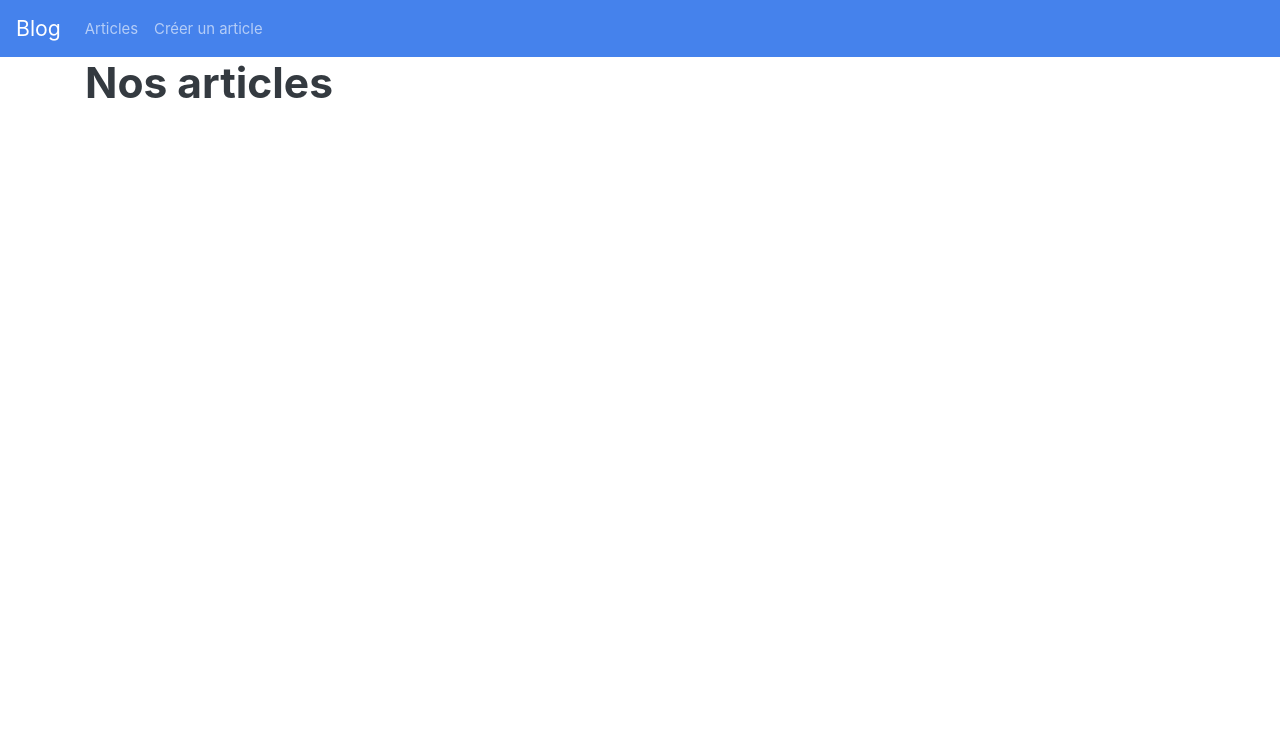
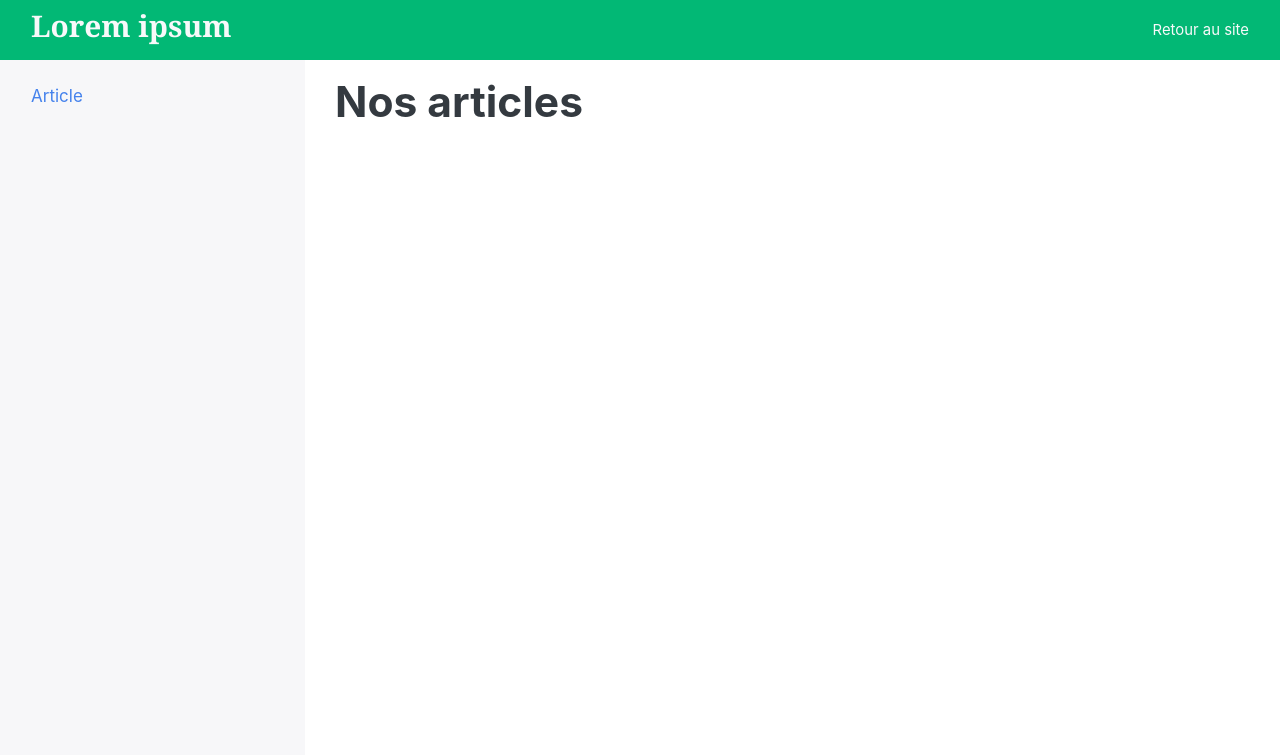
Before and after one commit to FleXoS666/blog_crud, a Symfony app: template templates/admin/article/index.html.twig in a window 1280 px wide. Shown: the top 755 px of the page. Run offline with Twig, Linux system fonts and the light colour scheme; the template is opened without the code that fills it, so the values that code supplies are empty; some libraries are stand-ins or nearby versions.

Commit message:
layout admin et layout site

```diff
--- a/templates/admin/article/create.html.twig
+++ b/templates/admin/article/create.html.twig
@@ -1,5 +1,5 @@
-{% extends 'base.html.twig' %}
-{% block body %}
+{% extends 'admin/layout.html.twig' %}
+{% block content %}
 
     <h1>Création d'un article</h1>
 
--- a/templates/admin/article/index.html.twig
+++ b/templates/admin/article/index.html.twig
@@ -1,8 +1,8 @@
-{% extends 'base.html.twig' %}
+{% extends 'admin/layout.html.twig' %}
 
 {% block title %}Mon blog{% endblock %}
 
-{% block body %}
+{% block content %}
 <h1>Nos articles</h1>
 <section class="articles">
     {% for article in articles %}
--- a/templates/admin/article/show.html.twig
+++ b/templates/admin/article/show.html.twig
@@ -1,5 +1,5 @@
-{% extends 'base.html.twig' %}
-{% block body %}
+{% extends 'admin/layout.html.twig' %}
+{% block content %}
 
 <article>
     <h2>{{ article.title }}</h2>
--- /dev/null
+++ b/templates/admin/layout.html.twig
@@ -0,0 +1,35 @@
+{% extends "base.html.twig" %}
+
+{% block body %}
+
+    <header class="navbar navbar-dark bg-dark">
+        <div class="container-fluid d-flex justify-content-between">
+            <p class="text-light h3">Lorem ipsum</p>
+            <a href="#" class="text-light">Retour au site</a>
+        </div>
+    </header>
+
+    <div class="container-fluid" style="background:linear-gradient(90deg, #f7f7f9 calc(25% - 15px), #fff calc(23.1% - 15px) );">
+
+        <div class="row pt-3" style="min-height: 87vh">
+            <aside class="col-3">
+                <nav>
+                    <ul class="list-unstyled">
+                        <li class="nav-item">
+                            <a href="#" class="nav-link">Article</a>
+                        </li>
+                    </ul>
+                </nav>
+            </aside>
+
+            <main class="col-lg-9">
+                {% include "utils/_flash.html.twig" %}
+
+                {% block content %}
+                {% endblock %}
+            </main>
+        </div>
+    </div>
+
+
+{% endblock %}
--- a/templates/base.html.twig
+++ b/templates/base.html.twig
@@ -7,27 +7,8 @@
         {% block stylesheets %}{% endblock %}
     </head>
     <body>
-        <nav class="navbar navbar-expand-lg navbar-dark bg-primary">
-            <a class="navbar-brand" href="{{ path('admin_article_index')}}">Blog</a>
-            <button class="navbar-toggler" type="button" data-toggle="collapse" data-target="#navbarColor01" aria-controls="navbarColor01" aria-expanded="false" aria-label="Toggle navigation">
-                <span class="navbar-toggler-icon"></span>
-            </button>
+        {% block body %}{% endblock %}
 
-            <div class="collapse navbar-collapse" id="navbarColor01">
-                <ul class="navbar-nav mr-auto">
-                <li class="nav-item">
-                    <a class="nav-link" href="{{ path('admin_article_index')}}">Articles <span class="sr-only">(current)</span></a>
-                </li>
-                <li class="nav-item">
-                    <a class="nav-link" href="{{path('admin_article_new') }}">Créer un article</a>
-                </li>
-                </ul>
-            </div>
-        </nav>
-    <div class="container">
-{% include 'utils/_flash.html.twig' %}
-        {% block body %}{% endblock %}
-    </div>
         {% block javascripts %}{% endblock %}
     </body>
 </html>
```
Also changed, not shown: templates/site/layout.html.twig (added, +25 -0 lines).
